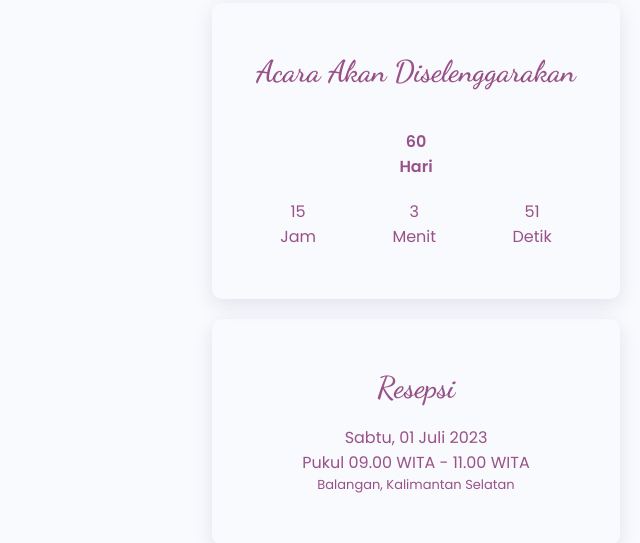
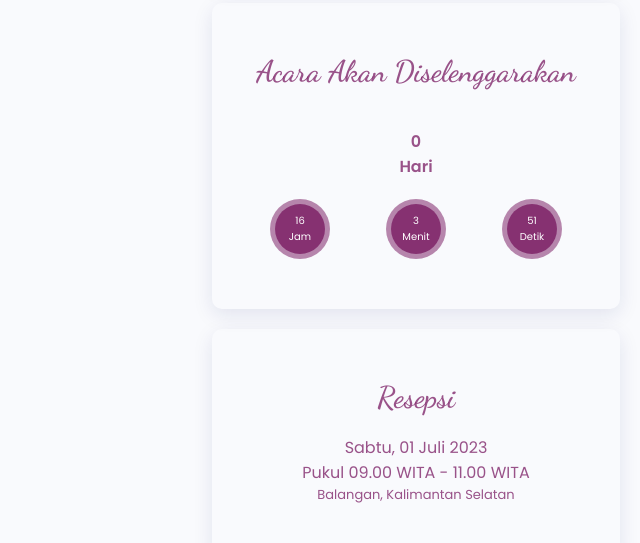
Before and after one commit to fahliro/primitive-wedding-page, a plain HTML site: page index.html in a window 1280 px wide. Shown: the part 2416-2959 px from the top of the page, without its empty margins (640-1280 px from the left). Drawn offline with nearby package versions, Linux system fonts and the light colour scheme.

Commit message:
styling and adjust logic countdown

```diff
--- a/index.html
+++ b/index.html
@@ -65,10 +65,23 @@
         <div>Acara Akan Diselenggarakan</div>
         <div></div>
         <div>
-          <div></div>
-          <div></div>
-          <div></div>
+          <div>
+            <div>
+              <div></div>
+            </div>
+          </div>
+          <div>
+              <div>
+                <div></div>
+              </div>
+          </div>
+          <div>
+              <div>
+                <div></div>
+              </div>
+          </div>
         </div>
+        <div></div>
       </div>
       <div class="section-6" data-aos="fade-up">
         <div>Resepsi</div>
--- a/scripts.js
+++ b/scripts.js
@@ -60,7 +60,7 @@ AOS.init({
     duration: 1000
 })
 
-const eventDate = new Date("2023-07-01T09:00:00.000+08:00").getTime();
+const eventDate = new Date("2023-05-02T09:00:00.000+07:00").getTime();
 const countDown = setInterval(() => {
     const currentDate = new Date().getTime();
     const timeLeft = eventDate - currentDate;
@@ -70,29 +70,31 @@ const countDown = setInterval(() => {
     const minutes = Math.floor((timeLeft % (1000 * 60 * 60)) / (1000 * 60));
     const seconds = Math.floor((timeLeft % (1000 * 60)) / 1000);
 
-    const contentDays = document.querySelector(".content-right > div:nth-child(5) > div:nth-child(2)")
-    const contentHours = document.querySelector(".content-right > div:nth-child(5) > div:nth-child(3) > div:first-child")
-    const contentMinutes = document.querySelector(".content-right > div:nth-child(5) > div:nth-child(3) > div:nth-child(2)")
-    const contentSeconds = document.querySelector(".content-right > div:nth-child(5) > div:nth-child(3) > div:nth-child(3)")
+    const contentDays = document.querySelector(".section-5 > div:nth-child(2)")
+    const contentHours = document.querySelector(".section-5 > div:nth-child(3) > div:first-child > div > div")
+    const contentMinutes = document.querySelector(".section-5 > div:nth-child(3) > div:nth-child(2) > div > div")
+    const contentSeconds = document.querySelector(".section-5 > div:nth-child(3) > div:nth-child(3) > div > div")
 
-    contentDays.innerHTML = `<b>${days}<br>Hari<b/>`
-    contentHours.innerHTML = `${hours}<br>Jam`
-    contentMinutes.innerHTML = `${minutes}<br>Menit`
-    contentSeconds.innerHTML = `${seconds}<br>Detik`
+    if(contentHours)contentDays.innerHTML = `<b>${days}<br>Hari<b/>`
+    if(contentHours) contentHours.innerHTML = `${hours}<br>Jam`
+    if(contentMinutes) contentMinutes.innerHTML = `${minutes}<br>Menit`
+    if(contentSeconds) contentSeconds.innerHTML = `${seconds}<br>Detik`
 
-    if(seconds < 0 && seconds > -5) {
-        document.querySelector(".content-right > div:nth-child(5) > div:nth-child(2)").innerHTML = "Acara sedang berlangsung" + seconds
-        document.querySelector(".content-right > div:nth-child(5) > div:nth-child(3)").innerHTML = ""
-    } else if(seconds === -5) {
-        document.querySelector(".content-right > div:nth-child(5) > div:nth-child(2)").innerHTML = "Acara telah selesai"
+    const isLive = days <= 0 && hours <= 2 && minutes <= 59 && seconds <= 59
+    const isEnded = days === 0 && hours === 0 && minutes === 0 && seconds === 0
+
+    console.log({days, hours, minutes, seconds})
+
+    if(isEnded) {
+        document.querySelector(".section-5 > div:last-child").innerHTML = "Acara telah selesai"
+        document.querySelector(".section-5 > div:nth-child(2)").style.display = "none";
+        document.querySelector(".section-5 > div:nth-child(3)").style.display = "none";
         clearInterval(countDown);
-    }
-
-    if (timeLeft < 0) {
-        // clearInterval(countDown);
-        // contentDays.innerHTML = "<b>0<br>Hari<b/>"
-        // contentHours.innerHTML = "0 <br>Jam"
-        // contentMinutes.innerHTML = "0 <br>Menit"
-        // contentSeconds.innerHTML = "0 <br>Detik"
+    } else if(isLive) {
+        document.querySelector(".section-5 > div:last-child").innerHTML = "Acara sedang berlangsung"
+        document.querySelector(".section-5 > div:nth-child(2)").style.display = "none";
+        document.querySelector(".section-5 > div:nth-child(3)").style.display = "none";
+    } else {
+        document.querySelector(".section-5 > div:last-child");
     }
 }, 1000)
--- a/styles.css
+++ b/styles.css
@@ -10,6 +10,7 @@
     --black: #000000;
     --white-lilac: rgba(245, 246, 252, 0.52);
     --disco: rgba(117, 19, 93, 0.73);
+    --disco05: rgba(117, 19, 93, 0.5);
 
     --px1: 1px;
     --px3: 3px;
@@ -225,12 +226,34 @@ input[type="radio"] {
     padding-bottom: var(--px40);
     font-family: var(--dancing-script);
 }
+.section-5 > div:nth-child(2) {
+    padding-bottom: var(--px20);
+}
+.section-5 > div:nth-child(3) {
+    font-size: x-small;
+}
 .section-5 > div:nth-child(3) {
     display: flex;
     justify-content: space-around;
+    color: var(--white);
 }
-.section-5 > div:nth-child(2) {
-    padding-bottom: var(--px20);
+.section-5 > div:nth-child(3) > div {
+    display: flex;
+    justify-content: center;
+    align-items: center;
+    background: var(--disco05);
+    height: 60px;
+    width: 60px;
+    border-radius: var(--px50);
+}
+.section-5 > div:nth-child(3) > div > div {
+    background: var(--disco);
+    height: 50px;
+    width: 50px;
+    border-radius: var(--px50);
+    display: flex;
+    justify-content: center;
+    align-items: center;
 }
 
 /* Section 6 */
```
